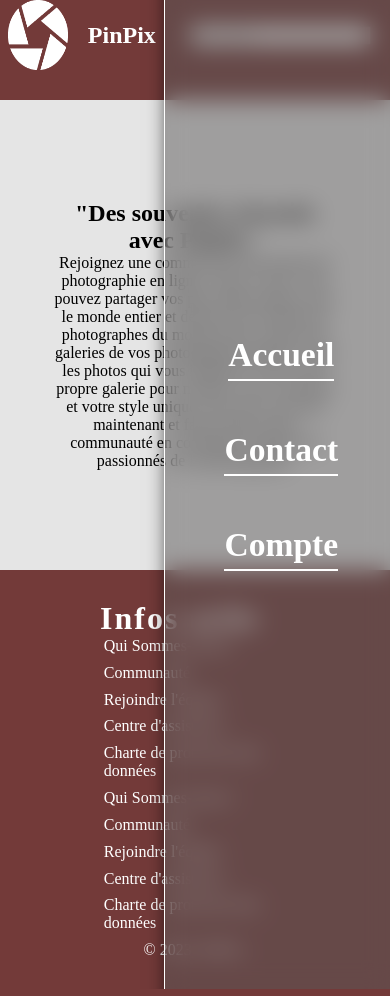
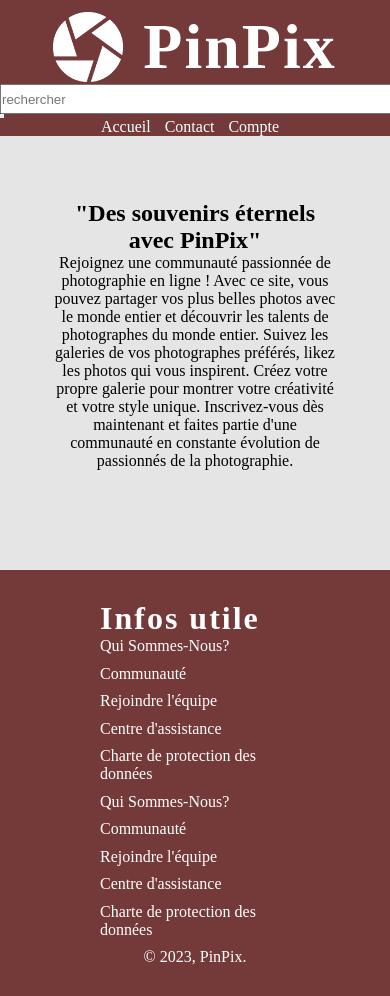
Before and after one commit to Musa-f/Pinpix, a PHP site: page / in a window 390 px wide; the page is wider, and only the part inside the window is pictured. Run offline with PHP 8.4, Linux system fonts and the light colour scheme.

Commit message:
header et footer pas terminer

```diff
--- a/Site/assets/css/styleall.css
+++ b/Site/assets/css/styleall.css
@@ -20,7 +20,13 @@ a {
 /* HEADER ALL */
 header {
     height: 100px;
+    padding-top: 10px;
     background-color: #733a39;
+}
+
+header h1 {
+    letter-spacing: 2px;
+    font-size: 4rem;
 }
 
 .div_nav {
@@ -30,7 +36,7 @@ header {
 }
 
 .logo {
-    width: 80px;
+    width: 90px;
     height: 70px;
     padding-right: 20px;
 }
@@ -43,13 +49,13 @@ nav {
     background-color: #733a39;
 }
 
+header nav input {
+    width: 400px;
+    height: 30px;
+}
+
 nav ul {
     list-style-type: none;
-}
-
-nav h1 {
-    color: #fff;
-    text-decoration-style: none;
 }
 
 nav .onglets a {
@@ -107,65 +113,3 @@ footer .services .service p {
 #end {
     text-align: center;
 }
-
-/* MEDIA */
-/* MIN */
-@media all and (min-width:769px) {
-    .onglets_tel {
-        display: none;
-    }
-}
-
-/* MAX */
-@media all and (max-width:769px) {
-
-    .onglets {
-        top: -180px;
-        position: absolute;
-        position: fixed;
-        background-color: rgba(91, 89, 89, 0.5);
-        backdrop-filter: blur(12px);
-        width: 60%;
-        height: 150%;
-        display: flex;
-        flex-direction: column;
-        justify-content: center;
-        align-items: center;
-        margin-left: 40%;
-        transition: all 0.5s ease-in-out;
-        z-index: 2;
-        border-left: solid white 1px;
-        box-shadow: 6px 6px 20px black;
-    }
-
-    nav .onglets a {
-        color: white;
-        border-bottom: #fff solid 2px;
-        font-weight: bold;
-        margin: 25px 0px 25px 0px;
-        font-size: 2.1em;
-    }
-
-    .onglets_tel {
-        z-index: 3;
-    }
-
-    nav.menu-tel .onglets {
-        margin-left: 100%;
-    }
-
-    nav {
-        justify-content: space-between;
-        padding: 0% 5% 0% 2%;
-    }
-}
-
-@media all and (max-width:300px) {
-    h1 {
-        font-size: 1rem;
-    }
-
-    .arobase {
-        font-size: 20px;
-    }
-}
--- a/Site/index.php
+++ b/Site/index.php
@@ -17,7 +17,11 @@
                     <h1>PinPix</h1>
                 </a>
             </div>
-            <input placeholder="rechercher">
+            <form>
+            <input type="text" name="recherche" id="recherche" placeholder="rechercher">
+            <button type="submit"> <img src=""></button>
+
+</form>
             <div class="onglets">
                 <a href="index.php">Accueil</a>
                 <a href="header/contact.php">Contact</a>
```
Also changed, not shown: Site/assets/ressources/icons/checked.png (added).
